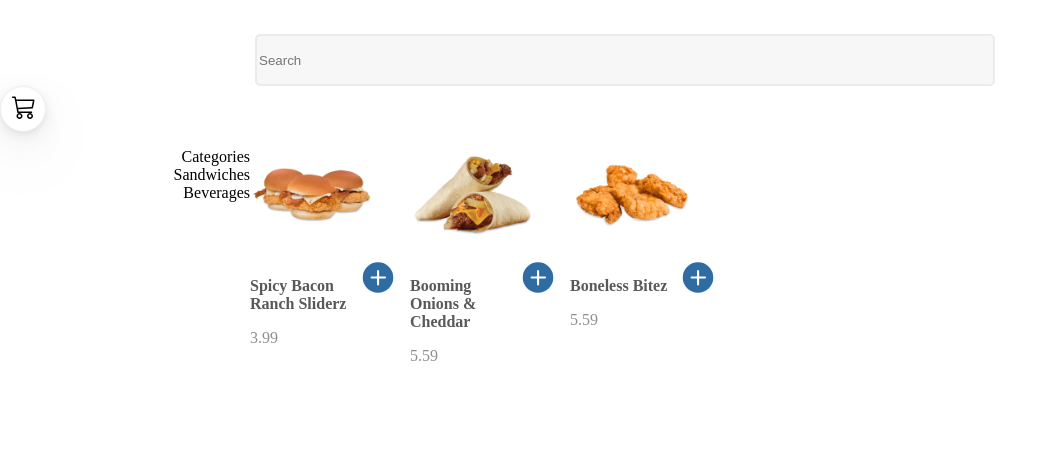
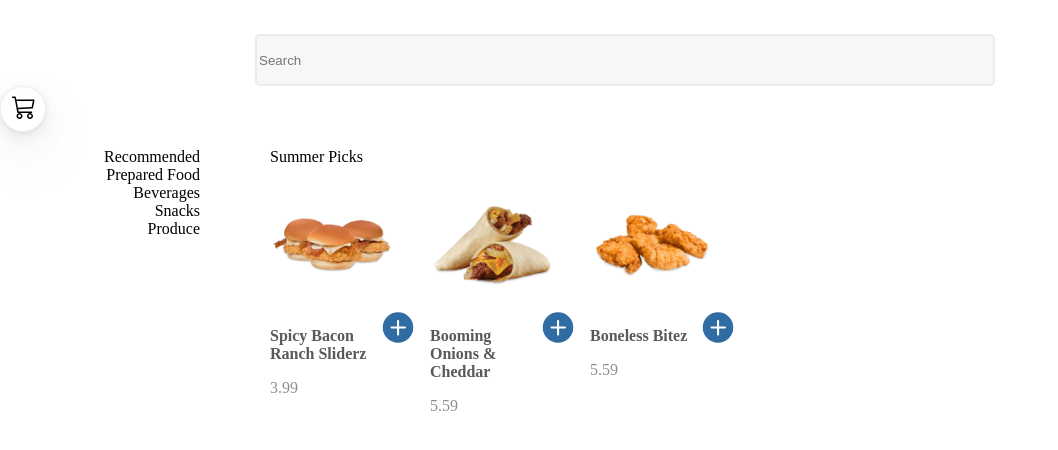
Before and after one commit to DonyorM/InternHackathon, a React (Create React App) app: page / in a window 1280 px wide. Shown: the top 450 px of the page, without its empty margins (0-1058 px from the left). Built offline with nearby package versions, Linux system fonts and the light colour scheme; no server answers; the database is empty.

Commit message:
more layout stuff

```diff
--- a/src/components/Categories/Categories.module.css
+++ b/src/components/Categories/Categories.module.css
@@ -1,6 +1,8 @@
 .Categories {
-  width: 250px;
+  width: 200px;
   text-align: right;
+  margin-right: 70px;
+  height: 100%;
 }
 
 .Categorieslist {
--- a/src/components/Categories/Categories.tsx
+++ b/src/components/Categories/Categories.tsx
@@ -4,9 +4,11 @@ const Categories: React.FC = () => {
   return (
     <div className={styles.Categories}>
       <ul className={styles.Categorieslist}>
-        Categories
-        <li>Sandwiches</li>
+        <li>Recommended</li>
+        <li>Prepared Food</li>
         <li>Beverages</li>
+        <li>Snacks</li>
+        <li>Produce</li>
       </ul>
     </div>
   );
--- a/src/components/Searchbar/SearchBar.module.css
+++ b/src/components/Searchbar/SearchBar.module.css
@@ -18,7 +18,8 @@ input {
   margin-top: 34px;
   margin-left: 255px;
   margin-right: 123px;
-  /* \background-image: url("/search-icon.svg"); */
+  background-position: 10px 10px;
+  /* background-image: url("/search_icon.svg"); */
 }
 
 .wrapper {
--- a/src/components/TileSection/TileSection.tsx
+++ b/src/components/TileSection/TileSection.tsx
@@ -16,6 +16,8 @@ const TileSection: React.FC<TileSectionProps> = ({ items }) => {
   }
 
   return (
+    <div>
+      <p>Summer Picks</p>
       <div className={styles.TileSection}>
         {items.map((arrayItem) => (
           <ItemCard
@@ -25,6 +27,7 @@ const TileSection: React.FC<TileSectionProps> = ({ items }) => {
           />
         ))}
       </div>
+    </div>
   );
 };
 
```
Also changed, not shown: public/search_icon.svg (added). Lines whose indentation alone changed are shown as unchanged.
